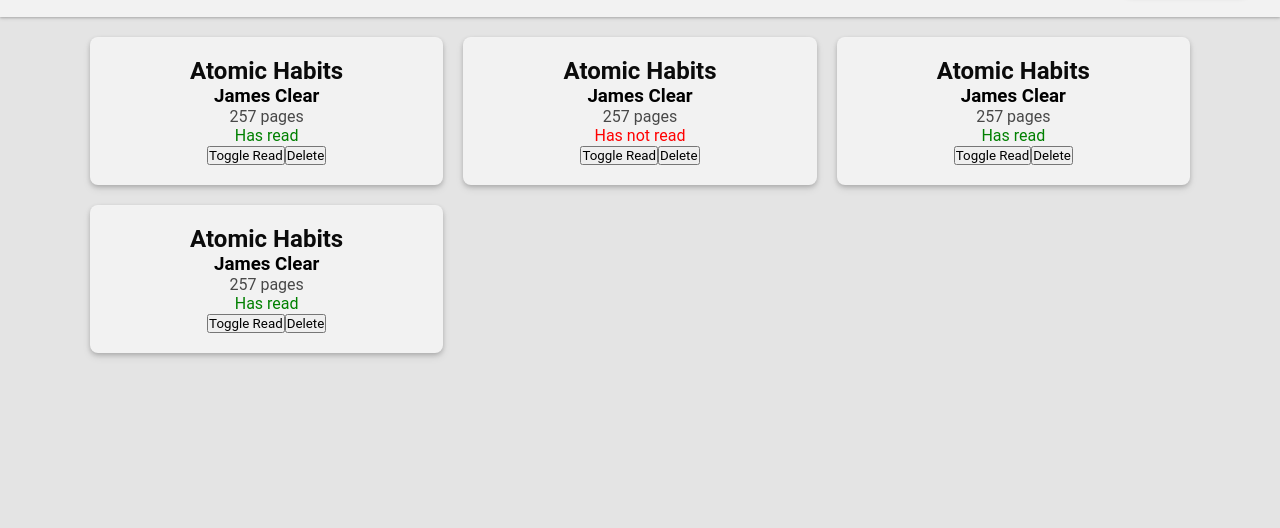
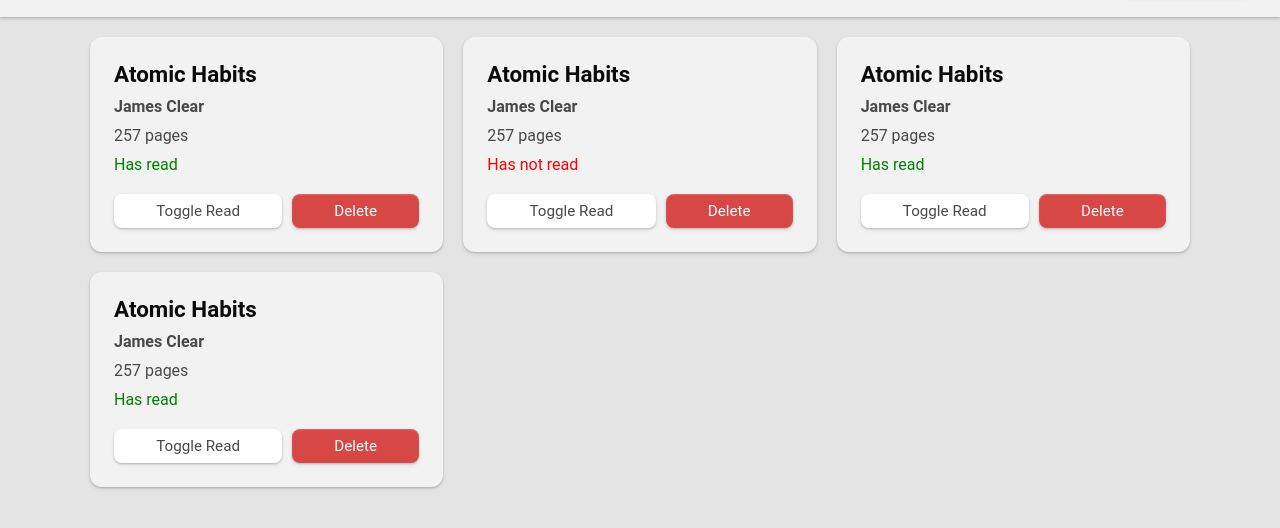
Before and after one commit to wilkye/smol-library, a plain HTML site: page index.html in a window 1280 px wide. Shown: the part 66-594 px from the top of the page. Drawn offline with Linux system fonts and the light colour scheme.

Commit message:
Added styling to book cards

```diff
--- a/script.js
+++ b/script.js
@@ -86,10 +86,16 @@
     bookPages.classList.add("book-pages");
     let readBool = document.createElement("p");
     readBool.classList.add("read-bool");
+
+    let actions = document.createElement("div");
+    actions.classList.add("book-actions");
     let readBtn = document.createElement("button");
     readBtn.textContent = "Toggle Read";
     let deleteBtn = document.createElement("button");
     deleteBtn.textContent = "Delete";
+
+    readBtn.classList.add("book-btn", "primary");
+    deleteBtn.classList.add("book-btn", "danger");
 
     bookTitle.textContent = book.title;
     bookAuthor.textContent = book.author;
@@ -120,7 +126,8 @@
         }
     })
 
-    container.append(bookTitle, bookAuthor, bookPages, readBool, readBtn, deleteBtn);
+    actions.append(readBtn, deleteBtn);
+    container.append(bookTitle, bookAuthor, bookPages, readBool, actions);
     document.querySelector(".books").append(container);
 }
 
--- a/styles.css
+++ b/styles.css
@@ -212,9 +212,62 @@
 }
 
 .book-container {
-    background-color: var(--bg);
-    padding: 20px;
+    background: var(--bg);
+    padding: 24px;
+    border-radius: 12px;
+    box-shadow: var(--shadow-s);
+    display: grid;
+    gap: 10px;
+    transition: transform 0.15s ease, box-shadow 0.15s ease;
+}
+
+.book-container:hover {
+    transform: translateY(-4px);
+    box-shadow: var(--shadow-l);
+}
+
+.book-title {
+    font-size: 1.4rem;
+    font-weight: 600;
+}
+
+.book-author {
+    font-size: 1rem;
+    color: var(--text-muted);
+}
+
+.book-actions {
+    display: grid;
+    grid-auto-flow: column;
+    gap: 10px;
+    margin-top: 10px;
+}
+
+.book-btn {
+    background: var(--bg-light);
+    color: var(--text-muted);
+    border: none;
+    border-radius: 8px;
+    padding: 8px 12px;
+    font-size: 0.95rem;
+    box-shadow: var(--shadow-s);
+    transition: box-shadow 0.15s ease, transform 0.1s ease;
+}
+
+.book-btn:hover {
     box-shadow: var(--shadow-m);
-    border-radius: 8px;
-    text-align: center;
+    cursor: pointer;
+    transform: translateY(-1px);
 }
+
+/* Primary action (Toggle Read) */
+.book-btn.primary {
+    background: var(--bg-light);
+    color: var(--text-muted);
+}
+
+/* Destructive action (Delete) */
+.book-btn.danger {
+    background: oklch(0.6 0.18 25);
+    color: white;
+}
```
